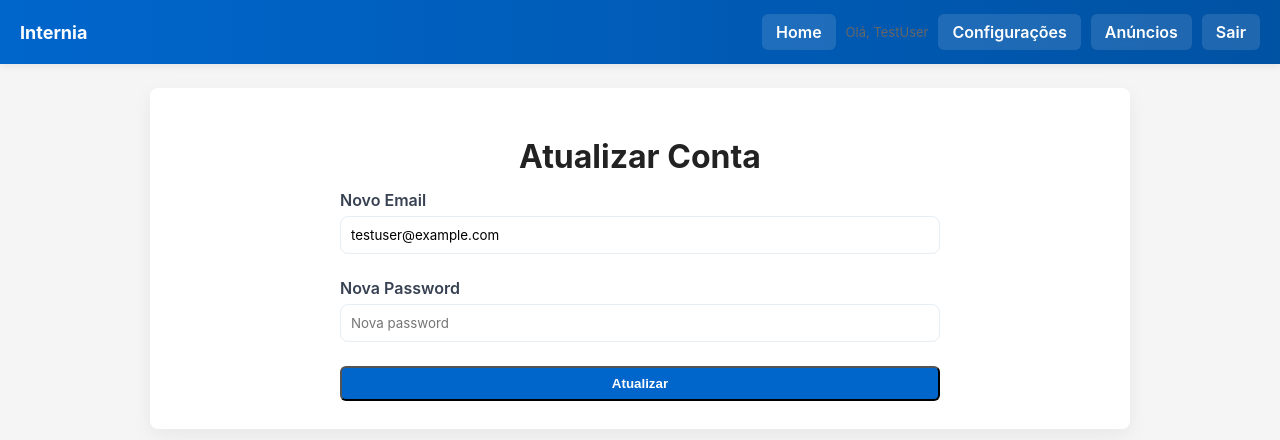
After one commit to AfonsoIlharco/PAF, a Flask app: page /recover-update in a window 1280 px wide. The commit adds this page. Shown: the top 440 px of the page. Run offline with Flask 3, Linux system fonts and the light colour scheme; a user stored in the database is signed in; data comes from the database, SQL or seed files in the repository; both versions use the stored data as it was after the commit.

Commit message:
Recovery Overhaul, small UX tweaks.

```diff
--- a/app.py
+++ b/app.py
@@ -33,12 +33,20 @@ import qrcode
 import io
 import base64
 from itsdangerous import URLSafeTimedSerializer, BadSignature, SignatureExpired
+import logging
+import smtplib
+from email.mime.text import MIMEText
+from email.mime.multipart import MIMEMultipart
 from flask_limiter import Limiter
 from flask_limiter.util import get_remote_address
 from uuid import uuid4 as _uuid4
 
 app = Flask(__name__)
 app.config.from_object(Config)
+
+# basic logging for audit of recovery events
+logging.basicConfig(level=logging.INFO)
+logger = logging.getLogger(__name__)
 
 # Rate limiter (development in-memory storage). Adjust limits for production.
 limiter = Limiter(key_func=get_remote_address, default_limits=["200 per day", "50 per hour"])
@@ -53,6 +61,64 @@ db.init_app(app)
 # Importar modelos após a app e db serem inicializadas para evitar
 # o erro SQLAlchemy "not registered with this 'SQLAlchemy' instance"
 from models import User, Empresa, Anuncio, Candidatura
+
+
+# Simple email sender helper. Uses SMTP settings from Config when provided,
+# otherwise falls back to printing the message to the console (development).
+def send_email(to_address: str, subject: str, body: str) -> bool:
+    host = app.config.get('SMTP_HOST')
+    from_addr = app.config.get('SMTP_FROM') or app.config.get('SMTP_USER') or 'noreply@example.com'
+    # If html content provided it's passed as tuple (text, html) in `body`.
+    text_body = None
+    html_body = None
+    if isinstance(body, tuple) and len(body) == 2:
+        text_body, html_body = body
+    else:
+        text_body = str(body)
+
+    if host:
+        try:
+            port = app.config.get('SMTP_PORT', 587)
+            user = app.config.get('SMTP_USER')
+            password = app.config.get('SMTP_PASS')
+
+            # Build multipart message with text and optional html part
+            msg = MIMEMultipart('alternative')
+            msg['Subject'] = subject
+            msg['From'] = from_addr
+            msg['To'] = to_address
+
+            part1 = MIMEText(text_body or '', 'plain', 'utf-8')
+            msg.attach(part1)
+            if html_body:
+                part2 = MIMEText(html_body, 'html', 'utf-8')
+                msg.attach(part2)
+
+            server = smtplib.SMTP(host, port, timeout=10)
+            server.starttls()
+            if user and password:
+                server.login(user, password)
+            server.sendmail(from_addr, [to_address], msg.as_string())
+            server.quit()
+            return True
+        except Exception as e:
+            # Log failure
+            logger.exception('send_email error')
+            return False
+
+    # Development fallback: print the email to the running process stdout
+    print('----- EMAIL (dev) -----')
+    print('To:', to_address)
+    print('Subject:', subject)
+    if html_body:
+        print('(text)')
+        print(text_body)
+        print('(html)')
+        print(html_body)
+    else:
+        print(text_body)
+    print('----- END EMAIL -----')
+    return True
 
 # Extensões de ficheiro permitidas para upload (logo, CVs, fotos de perfil, etc.)
 ALLOWED_EXTENSIONS = {'png', 'jpg', 'jpeg', 'pdf'}
@@ -499,6 +565,146 @@ def settings_2fa_disable():
     return redirect(url_for('settings_2fa'))
 
 
+@app.route('/recover-with-code', methods=['GET', 'POST'])
+@limiter.limit("5 per minute")
+def recover_with_code():
+    """Recover account using a backup code.
+
+    The user provides their email and one backup code. If the code matches
+    (and is consumed) we allow them to proceed to update both email and
+    password on a dedicated page.
+    """
+    error = None
+    if request.method == 'POST':
+        email = (request.form.get('email') or '').strip()
+        code = (request.form.get('code') or '').strip()
+        if not email or not code:
+            error = 'Preencha email e código de backup.'
+        else:
+            user = db.session.query(User).filter_by(email=email).first()
+            if not user:
+                error = 'Email ou código inválido.'
+            else:
+                ok = False
+                try:
+                    if user.verify_and_consume_backup_code(code):
+                        db.session.commit()
+                        ok = True
+                except Exception:
+                    # keep generic error
+                    ok = False
+
+                if ok:
+                    session['recovery_user_id'] = user.id
+                    logger.info('Backup code recovery success for user_id=%s', user.id)
+                    return redirect(url_for('recover_update'))
+                else:
+                    logger.warning('Backup code recovery failed for email=%s', email)
+                    error = 'Email ou código inválido.'
+
+    return render_template('recover_with_code.html', error=error)
+
+
+@app.route('/recover-update', methods=['GET', 'POST'])
+@limiter.limit("3 per minute")
+def recover_update():
+    """After successful backup-code verification, allow changing email/password.
+
+    This route expects `session['recovery_user_id']` to be set by
+    `recover_with_code`. After successful update we clear the session key and
+    log the user in.
+    """
+    uid = session.get('recovery_user_id')
+    if not uid:
+        return redirect(url_for('login'))
+
+    user = db.session.get(User, uid)
+    if not user:
+        session.pop('recovery_user_id', None)
+        return redirect(url_for('login'))
+
+    error = None
+    if request.method == 'POST':
+        new_email = (request.form.get('email') or '').strip()
+        new_pw = (request.form.get('password') or '').strip()
+        if not new_email or not new_pw:
+            error = 'Preencha email e password.'
+        else:
+            # Check uniqueness if email changed
+            if new_email != user.email and db.session.query(User).filter_by(email=new_email).first():
+                error = 'Email já registado por outro utilizador.'
+            else:
+                user.email = new_email
+                user.set_password(new_pw)
+                db.session.commit()
+                # clear recovery state and log them in
+                session.pop('recovery_user_id', None)
+                session['user_id'] = user.id
+                session['nome'] = user.nome
+                session['role'] = user.role
+                if user.role == 'empresa':
+                    empresa = db.session.query(Empresa).filter_by(user_id=user.id).first()
+                    if empresa:
+                        session['empresa_id'] = empresa.id
+                return redirect(url_for('home'))
+
+    return render_template('recover_update.html', user=user, error=error)
+
+
+@app.route('/forgot', methods=['GET', 'POST'])
+@limiter.limit("5 per minute")
+def forgot():
+    """Request a password reset. If the email exists we email a time-limited
+    password reset link. For convenience (account recovery) we also generate a
+    fresh set of 2FA backup codes and include them in the email body. In
+    development the email is printed to stdout if SMTP isn't configured.
+    """
+    info = None
+    if request.method == 'POST':
+        email = (request.form.get('email') or '').strip()
+        if email:
+            user = db.session.query(User).filter_by(email=email).first()
+            # Always show the same response to avoid leaking which emails exist
+            info = 'Se esse email existe, enviámos instruções para o mesmo.'
+            if user:
+                token = _serializer.dumps({'uid': user.id}, salt='password-reset')
+                reset_url = url_for('reset_password', token=token, _external=True)
+                # Render both plain and HTML versions of the reset email from templates
+                text_body = render_template('email/reset_email.txt', reset_url=reset_url)
+                html_body = render_template('email/reset_email.html', reset_url=reset_url)
+                send_email(user.email, 'Redefinir password - Internia', (text_body, html_body))
+                logger.info('Password reset requested for user_id=%s email=%s', user.id, user.email)
+        else:
+            info = 'Preencha um email válido.'
+    return render_template('forgot.html', info=info)
+
+
+@app.route('/reset-password/<token>', methods=['GET', 'POST'])
+def reset_password(token):
+    """Reset the password using a token sent by email."""
+    try:
+        data = _serializer.loads(token, salt='password-reset', max_age=3600)
+        uid = data.get('uid')
+    except (BadSignature, SignatureExpired):
+        return "Link inválido ou expirado", 400
+
+    user = db.session.get(User, uid)
+    if not user:
+        return "User not found", 404
+
+    error = None
+    if request.method == 'POST':
+        new_pw = (request.form.get('password') or '').strip()
+        if not new_pw:
+            error = 'Password obrigatória.'
+        else:
+            user.set_password(new_pw)
+            db.session.commit()
+            return redirect(url_for('login', _external=False))
+
+    return render_template('reset_password.html', error=error)
+
+
 @app.route('/logout')
 def logout():
     """
@@ -703,13 +909,21 @@ def info_empresa(ad_id):
 
 @app.route('/novo_anuncio', methods=['GET', 'POST'])
 @login_required
-@role_required('empresa')
 def novo_anuncio():
     """Criar um novo Anúncio (apenas empresas).
 
     GET: renderiza 'novo_anuncio.html'
     POST: cria o Anuncio a partir de fields do form e redireciona para o dashboard
     """
+    # If the logged-in user is not a company, redirect back to anuncios with a
+    # friendly warning message rather than returning a hard 403 page. This makes
+    # the UX clearer when someone mistakenly tries to create an ad.
+    if session.get('role') != 'empresa':
+        # use flash instead of query params for nicer UX
+        from flask import flash
+        flash('Apenas empresas podem criar anúncios. Crie um perfil de empresa primeiro.', 'error')
+        return redirect(url_for('dashboard'))
+
     # find empresa for current user
     empresa = db.session.query(Empresa).filter_by(user_id=session.get('user_id')).first()
     if not empresa:
--- a/static/css/main.css
+++ b/static/css/main.css
@@ -11,8 +11,12 @@ body{font-family:Inter, Arial, Helvetica, sans-serif;background:var(--muted);mar
 header.topbar{position:fixed;top:0;left:0;right:0;height:64px;background:linear-gradient(90deg,var(--primary),var(--primary-dark));display:flex;align-items:center;justify-content:space-between;padding:0 20px;box-shadow:0 2px 8px rgba(0,0,0,0.08);z-index:20}
 .brand{color:white;font-weight:700;font-size:18px;text-decoration:none}
 nav.top-actions{display:flex;gap:10px;align-items:center}
-.btn{display:inline-block;padding:8px 14px;background:rgba(255,255,255,0.12);color:white;text-decoration:none;border-radius:6px;font-weight:600;backdrop-filter: blur(4px);transition:transform .18s ease, background .18s ease}
-.btn:hover{transform:translateY(-2px);background:rgba(255,255,255,0.18)}
+.btn{display:inline-block;padding:8px 14px;background:var(--primary);color:white;text-decoration:none;border-radius:6px;font-weight:600;backdrop-filter: blur(4px);transition:transform .18s ease, background .18s ease, box-shadow .12s ease}
+.btn:hover{transform:translateY(-2px);background:var(--primary-dark);box-shadow:0 6px 18px rgba(2,6,23,0.12)}
+
+/* preserve the translucent/ghost look for buttons inside the topbar */
+header.topbar .btn{background:rgba(255,255,255,0.12);color:white}
+header.topbar .btn:hover{background:rgba(255,255,255,0.18)}
 main.container{max-width:980px;margin:24px auto;padding:28px;background:var(--card);border-radius:var(--radius);box-shadow:0 6px 20px rgba(16,24,40,0.06);animation:fadeIn .28s ease both}
 @keyframes fadeIn{from{opacity:0;transform:translateY(6px)}to{opacity:1;transform:none}}
 .fade-up{animation:fadeUp .32s ease both}
@@ -32,6 +36,12 @@ input:focus, textarea:focus, select:focus{outline:none;box-shadow:0 0 6px rgba(0
 /* Small helpers */
 .error-message{color:#b91c1c;padding:10px;border-radius:6px;background:#fff1f2}
 .danger-link{background:#d32f2f;color:#fff;padding:8px 12px;border-radius:6px;text-decoration:none}
+
+/* Flash / alerts styling shown in base.html */
+.flash-wrapper{margin-bottom:12px;display:flex;flex-direction:column;gap:8px}
+.flash-info{background:#f8fafc;border:1px solid #e6f0ff;color:#0f172a;padding:10px;border-radius:8px}
+.flash-error{background:#fff1f2;border:1px solid #fecaca;color:#7f1d1d;padding:10px;border-radius:8px}
+.flash-info a, .flash-error a{color:var(--primary);text-decoration:underline}
 
 /* Layout helpers used by templates */
 .max-width-center{max-width:600px;margin:0 auto}
--- a/templates/base.html
+++ b/templates/base.html
@@ -29,7 +29,22 @@
         </nav>
     </header>
 
+    <!-- flashed messages (info / error) -->
     <main class="container">
+        {% with messages = get_flashed_messages(with_categories=true) %}
+            {% if messages %}
+                <div class="flash-wrapper">
+                    {% for category, msg in messages %}
+                        {% if category == 'error' %}
+                            <div class="flash-error">{{ msg }}</div>
+                        {% else %}
+                            <div class="flash-info">{{ msg }}</div>
+                        {% endif %}
+                    {% endfor %}
+                </div>
+            {% endif %}
+        {% endwith %}
+
         {% block content %}{% endblock %}
     </main>
 
--- /dev/null
+++ b/templates/email/reset_email.txt
@@ -0,0 +1 @@
+Redefinir a sua password\n\nRecebemos um pedido para redefinir a password da sua conta. Copie e cole o link abaixo no seu browser (válido 1h):\n\n{{ reset_url }}\n\nSe não pediu esta alteração, pode ignorar este email.
--- a/templates/login.html
+++ b/templates/login.html
@@ -18,6 +18,11 @@
                 {% if error %}
                     <div class="error-message">{{ error }}</div>
                 {% endif %}
+                <div class="small">
+                    <a href="{{ url_for('forgot') }}">Esqueceu a password?</a>
+                    &nbsp;•&nbsp;
+                    <a href="{{ url_for('recover_with_code') }}">Recuperar com código de backup</a>
+                </div>
                 <button class="btn" type="submit">Entrar</button>
             </div>
         </form>
--- /dev/null
+++ b/templates/recover_update.html
@@ -0,0 +1,25 @@
+{% extends 'base.html' %}
+
+{% block title %}Atualizar Conta - Internia{% endblock %}
+
+{% block content %}
+    <div class="max-width-center">
+        <h1 class="center-text mb-14">Atualizar Conta</h1>
+        {% if error %}
+            <div class="error-message">{{ error }}</div>
+        {% endif %}
+        <form method="POST">
+            <div class="vstack">
+                <div class="form-group">
+                    <label>Novo Email</label>
+                    <input type="email" name="email" value="{{ user.email }}" required />
+                </div>
+                <div class="form-group">
+                    <label>Nova Password</label>
+                    <input type="password" name="password" placeholder="Nova password" required />
+                </div>
+                <button class="btn" type="submit">Atualizar</button>
+            </div>
+        </form>
+    </div>
+{% endblock %}
```
Also changed, not shown: config.py (+7 -0 lines), email.txt (added, +65 -0 lines), templates/email/reset_email.html (added, +25 -0 lines), templates/forgot.html (added, +22 -0 lines), templates/recover_with_code.html (added, +26 -0 lines), templates/reset_password.html (added, +22 -0 lines), instance/database.db.
